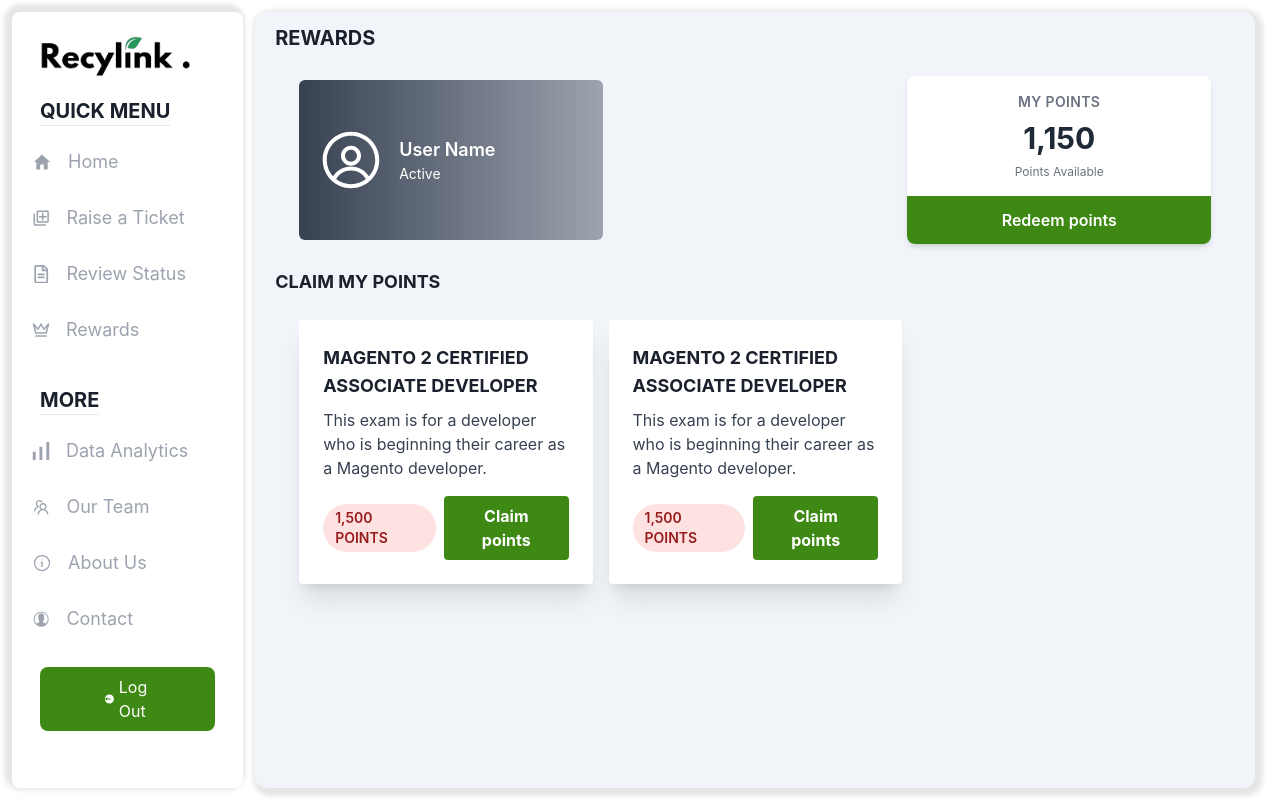
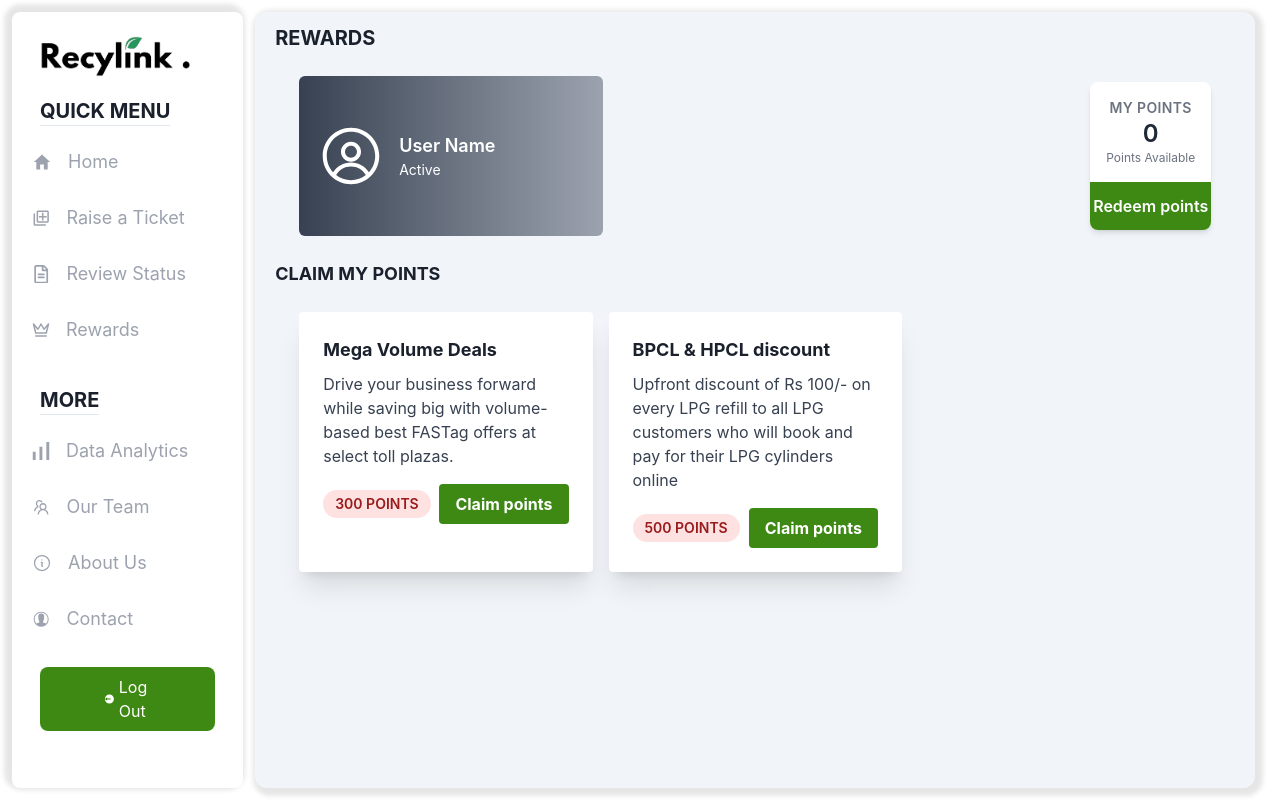
Before and after one commit to Hari-1903/Recylink, a Next.js app: page /User/Rewards in a window 1280 px wide. Built offline with nearby package versions, Linux system fonts and the light colour scheme.

Commit message:
Chore : Rewards page Functionality

```diff
--- a/components/UploadContent.tsx
+++ b/components/UploadContent.tsx
@@ -142,10 +142,6 @@
                     <form className='p-4 md:p-0 md:hidden bg-tint rounded-xl shadow-content'>
                                 <label>Image</label>
                                 <Input h={"50px"} pt={"2"} type="file" accept="image/*" onChange={handleImageChange} />
-                                <br/>
-                                <label>Location</label>
-                                <Input value={location} onChange={(e) => setLocation(latitude)} />
-                                <br/>
                                 <div className='flex mt-4'>
                                     <Button onClick={handleUpload}>Submit</Button>
                                     <div className='flex flex-col justify-center'>
--- a/pages/User/OurTeam/index.tsx
+++ b/pages/User/OurTeam/index.tsx
@@ -1,11 +1,11 @@
-import AuthorityNav from '@/components/AuthorityNav';
+import UserNav from '@/components/UserNav';
 import React from 'react';
 
 const OurTeam = () => {
   return (
     <div className="grid grid-cols-[280px_1fr] h-screen w-screen">
       <div className="bg-black my-3 ml-3 rounded-xl shadow-nav">
-        <AuthorityNav />
+        <UserNav />
       </div>
       <div className="m-3 rounded-xl relative shadow-content">
         <div className="p-8">
--- a/pages/User/Rewards/index.tsx
+++ b/pages/User/Rewards/index.tsx
@@ -1,43 +1,45 @@
+import React,{ useState, useEffect } from 'react';
 import UserNav from '@/components/UserNav';
 import { RxAvatar } from "react-icons/rx";
+import MobileNav from '@/components/MobileNav';
+import { useImage } from '@/components/ImageContext';
 
 
 const Rewards = () => {
+    const { imageDetails, setImageDetails } = useImage();
+    const lastComplaintNumber =imageDetails.length > 0 ? imageDetails[imageDetails.length - 1].complaintNumber : 0;
+    const calculatedPoints = lastComplaintNumber * 20;
+
     const rewards = [
         {
-          title: 'MAGENTO 2 CERTIFIED ASSOCIATE DEVELOPER',
-          points: '1,500',
-          description: 'This exam is for a developer who is beginning their career as a Magento developer.',
+          title: 'Mega Volume Deals',
+          points: '300',
+          description: 'Drive your business forward while saving big with volume-based best FASTag offers at select toll plazas.',
         },
         {
-            title: 'MAGENTO 2 CERTIFIED ASSOCIATE DEVELOPER',
-            points: '1,500',
-            description: 'This exam is for a developer who is beginning their career as a Magento developer.',
+            title: 'BPCL & HPCL discount',
+            points: '500',
+            description: 'Upfront discount of Rs 100/- on every LPG refill to all LPG customers who will book and pay for their LPG cylinders online',
         }
     ];
 
     return(
-    <div className="grid grid-cols-[19vw_80vw] h-screen w-screen overflow-none">
-        <div className="bg-black my-3 ml-3 rounded-xl shadow-nav"><UserNav/></div>
+    <div className="grid md:grid-cols-[19vw_80vw] md:grid-rows-1 h-screen w-screen overflow-none">
+        <div className="bg-black my-3 ml-3 rounded-xl shadow-nav hidden md:block" id="nav"><UserNav/></div>
         <div className="m-3 py-3 px-5 rounded-xl relative shadow-content bg-slate-100">
             <div className='font-bold text-xl'>REWARDS</div>
-
             <div className="flex justify-between gap-4 items-center p-6 rounded-t-xl">
-
-                <div className="flex h-full w-1/3 p-5 py-12 rounded-md items-center text-white bg-gradient-to-r from-gray-700 to-gray-400">
+                <div className="flex h-full md:w-1/3 p-5 py-12 rounded-md items-center text-white bg-gradient-to-r from-gray-700 to-gray-400">
                     <div><RxAvatar size="4rem"/></div>
-
                     <div className="mx-4">
                         <div className="text-lg font-semibold">User Name</div>
                         <div className="text-sm">Active</div>
                     </div>
                 </div>
-
-
-                <div className="w-1/3 text-center bg-white rounded-lg shadow-md overflow-hidden">
+                <div className="text-center bg-white rounded-lg shadow-md overflow-hidden">
                     <div className="p-4">
-                        <div className="text-sm font-semibold text-gray-500 uppercase tracking-wide">My Points</div>
-                        <div className="text-3xl font-bold text-gray-800 my-2">1,150</div>
+                        <div className="md:text-sm font-semibold text-gray-500 uppercase tracking-wide">My Points</div>
+                        <div className="md:text-2xl font-semibold text-gray-800">{calculatedPoints}</div>
                         <div className="text-xs text-gray-500">Points Available</div>
                     </div>
                     <div className="bg-primary">
@@ -47,20 +49,15 @@
                     </div>
                 </div>
             </div>
-
             <div className='font-bold text-lg'>CLAIM MY POINTS</div>
-
-
         {/* Rewards Cards */}
-
                 <section className="rewards grid grid-cols-1 md:grid-cols-2 lg:grid-cols-3 gap-4 p-6 ">
                     {rewards.map((reward, index) => (
                         <RewardCard key={index} title={reward.title} points={reward.points} description={reward.description} />
-
                     ))}
                 </section>
             </div>
-
+        <MobileNav/>
     </div>
 )}
 
```
